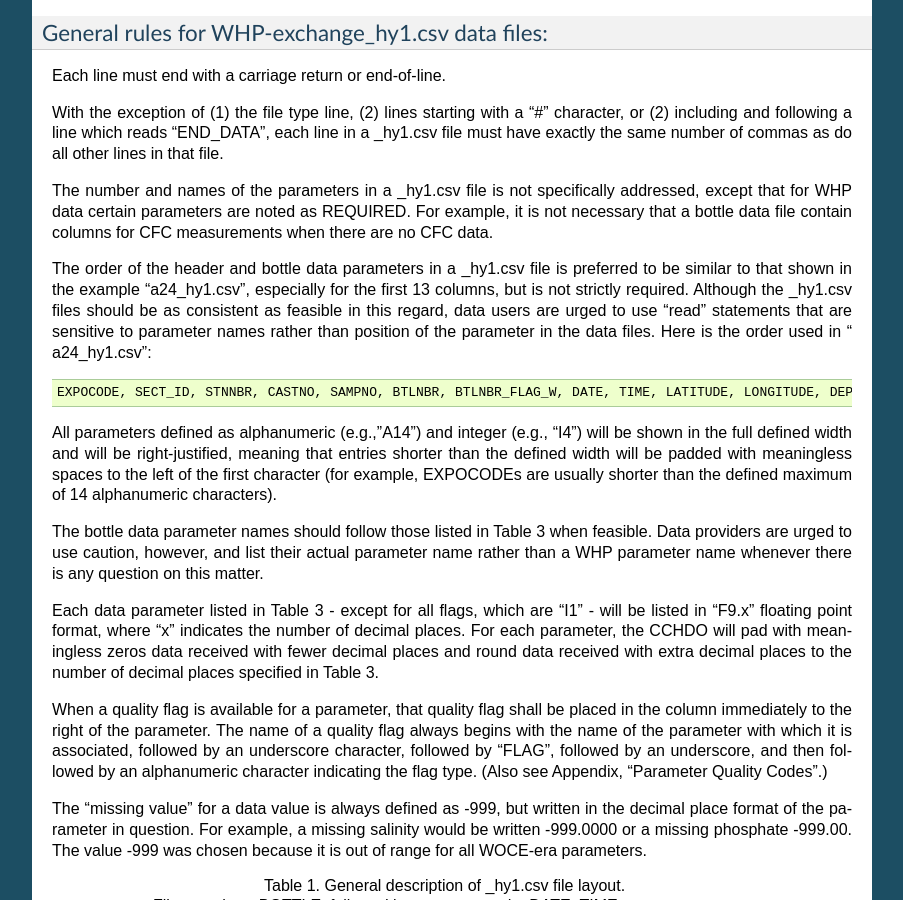
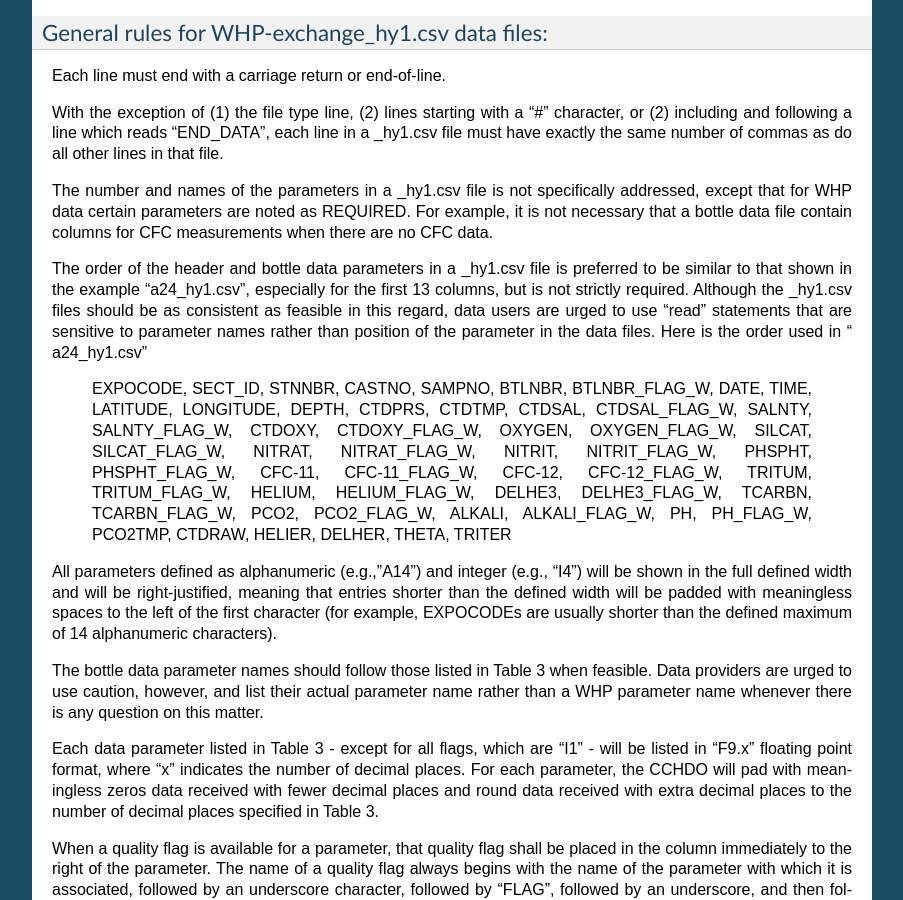
Before and after one commit to cchdo/exchange, a Sphinx documentation site: the page built from docs/index.rst, in a window 1280 px wide and 900 px high, scrolled down 1278 px. Shown: the whole window, without its empty margins (198-1101 px from the left). Built offline with Sphinx 7.4.7, drawn with Linux system fonts in a browser that asks for light colours.

Commit message:
make the parameters list a blockquote rather than "code"

```diff
--- a/docs/index.rst
+++ b/docs/index.rst
@@ -79,7 +79,7 @@ For example, it is not necessary that a bottle data file contain columns for CFC
 
 The order of the header and bottle data parameters in a _hy1.csv file is preferred to be similar to that shown in the example "a24_hy1.csv", especially for the first 13 columns, but is not strictly required.
 Although the _hy1.csv files should be as consistent as feasible in this regard, data users are urged to use "read" statements that are sensitive to parameter names rather than position of the parameter in the data files.
-Here is the order used in " a24_hy1.csv"::
+Here is the order used in " a24_hy1.csv"
 
   EXPOCODE, SECT_ID, STNNBR, CASTNO, SAMPNO, BTLNBR, BTLNBR_FLAG_W, DATE, TIME, LATITUDE, LONGITUDE, DEPTH, CTDPRS, CTDTMP, CTDSAL, CTDSAL_FLAG_W, SALNTY, SALNTY_FLAG_W, CTDOXY, CTDOXY_FLAG_W, OXYGEN, OXYGEN_FLAG_W, SILCAT,  SILCAT_FLAG_W, NITRAT, NITRAT_FLAG_W, NITRIT, NITRIT_FLAG_W, PHSPHT, PHSPHT_FLAG_W, CFC-11, CFC-11_FLAG_W, CFC-12, CFC-12_FLAG_W, TRITUM, TRITUM_FLAG_W, HELIUM, HELIUM_FLAG_W, DELHE3, DELHE3_FLAG_W, TCARBN, TCARBN_FLAG_W, PCO2, PCO2_FLAG_W, ALKALI, ALKALI_FLAG_W, PH, PH_FLAG_W, PCO2TMP, CTDRAW, HELIER, DELHER, THETA, TRITER
 
```
